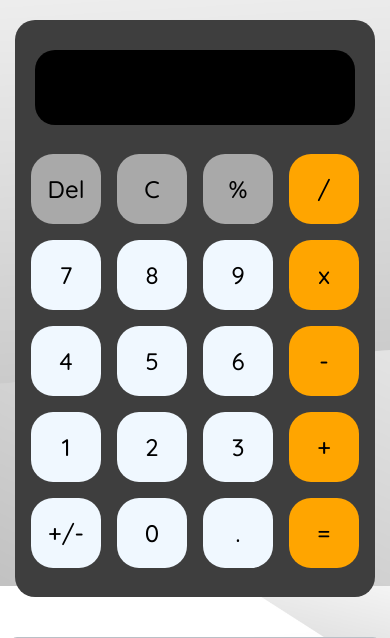
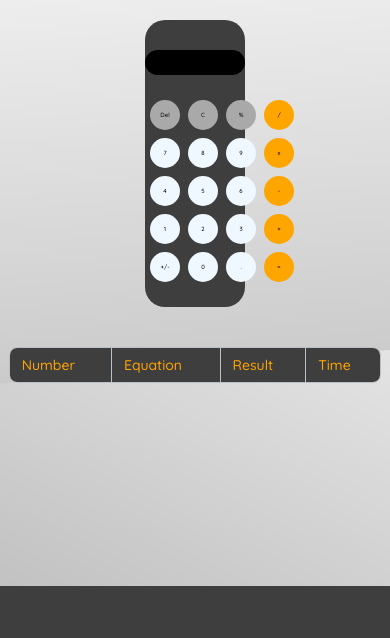
Before and after one commit to Andrewwang1003/Calculator-Project, a Flask app: page / in a window 390 px wide. Shown: the part 258-896 px from the top of the page. After the commit the page ends 844 px from the top, so only its background shows below. Run offline with Flask 3, Linux system fonts and the light colour scheme; data that the repository does not hold is empty.

Commit message:
another change

```diff
--- a/static/Calculator.css
+++ b/static/Calculator.css
@@ -146,14 +146,14 @@ main {
 }
 
 @media (max-width: 540px) {
-    .empty_box { width: 360px; }
-    .results   { width: 320px; height: 60px; padding-top: 15px; }
-    #display   { font-size: 36px; }
+    .empty_box { width: 100px; }
+    .results   { width: 100px; height: 20px; padding-top: 5px; }
+    #display   { font-size: 18px; }
     #calc td button {
-        width: 70px;
-        height: 70px;
-        margin: 6px;
-        font-size: 24px;
-        border-radius: 22px;
+        width: 30px;
+        height: 30px;
+        margin: 2px;
+        font-size: 6px;
+        border-radius: 5xp;
     }
 }
```
